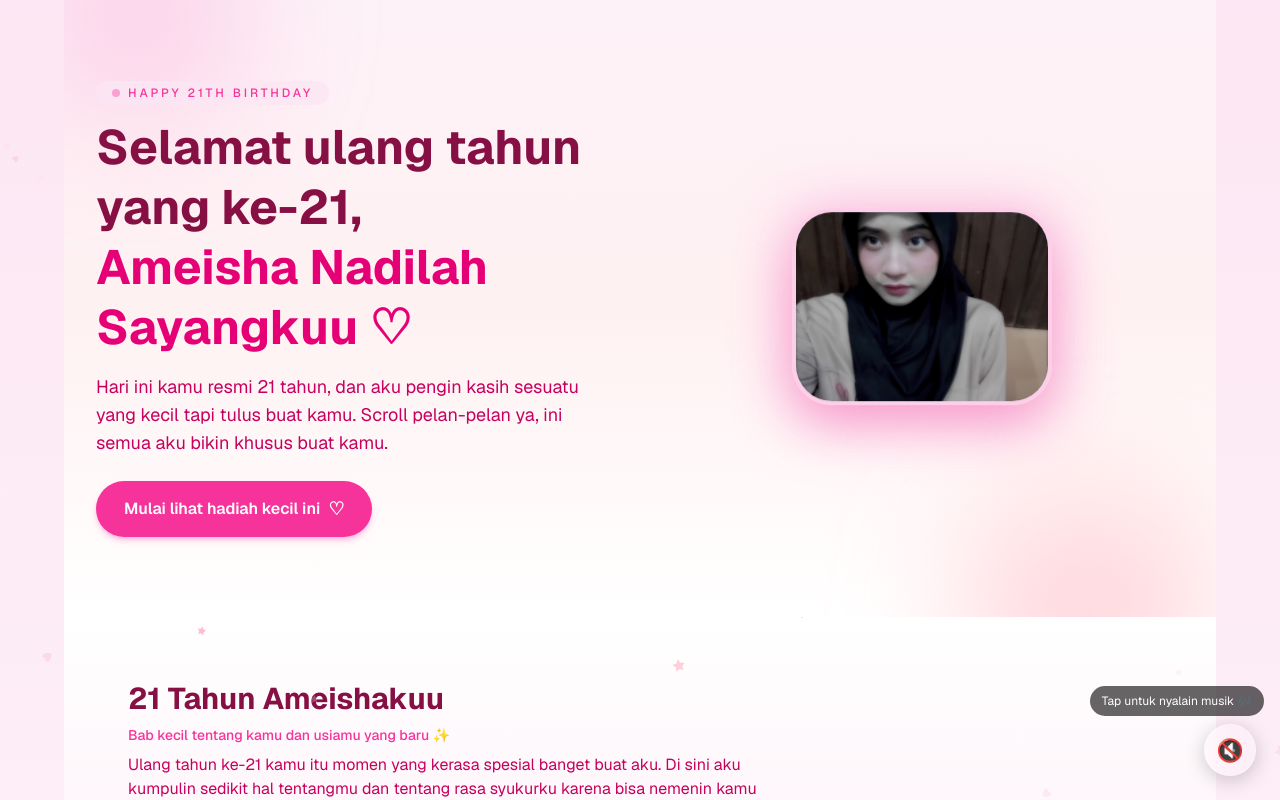
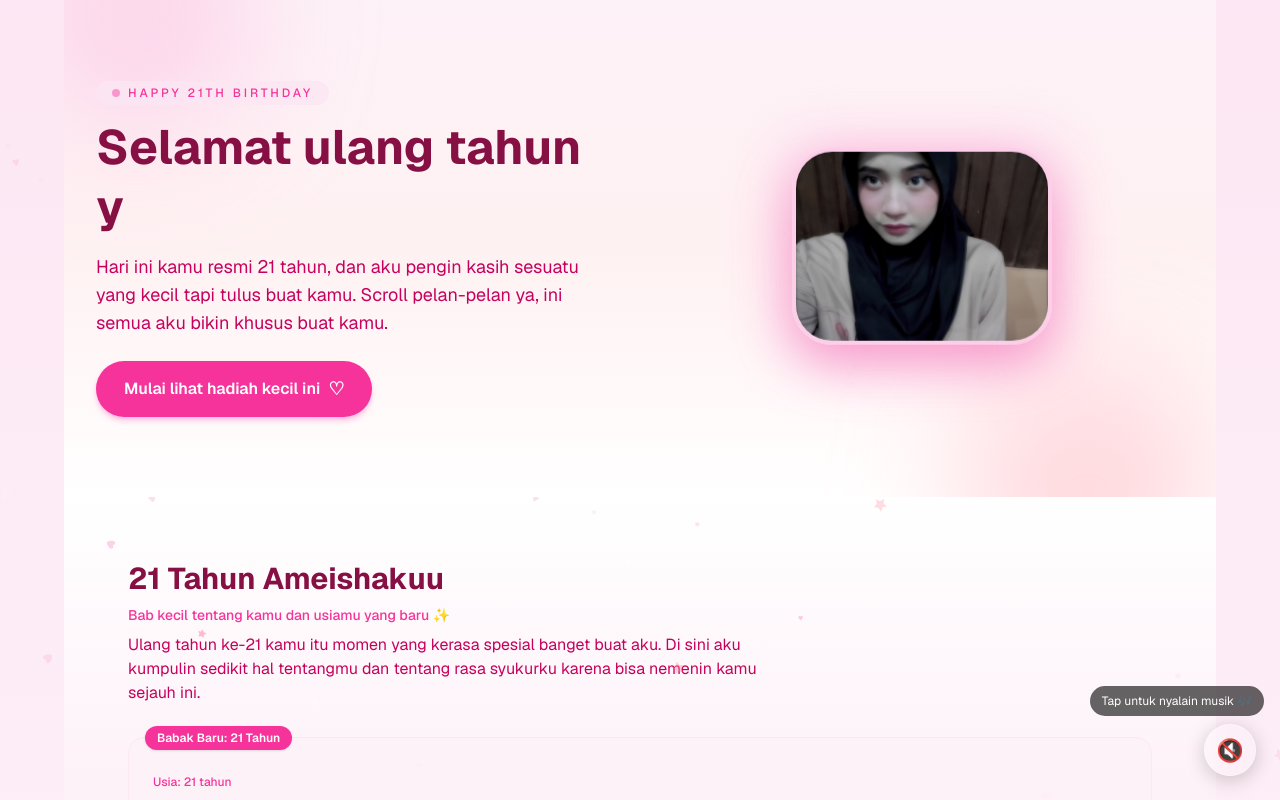
Before and after one commit to andiubai444-bot/harispesialkamu, a Next.js app: page / in a window 1280 px wide. Shown: the top 800 px of the page. Built offline with nearby package versions, Linux system fonts and the light colour scheme.

Commit message:
Update HeroSection.tsx

```diff
--- a/components/HeroSection/HeroSection.tsx
+++ b/components/HeroSection/HeroSection.tsx
@@ -5,24 +5,35 @@ import { useEffect, useState } from "react";
 const LINE1 = "Selamat ulang tahun yang ke-21,";
 const LINE2 = "Ameisha Nadilah Sayangkuu ♡";
 
+// Delay sesuai durasi IntroScreen (sekitar 5.5 detik)
+const TYPING_DELAY = 5500;
+
 export default function HeroSection() {
+  const [started, setStarted] = useState(false);
   const [text1, setText1] = useState("");
   const [text2, setText2] = useState("");
   const [line1Done, setLine1Done] = useState(false);
   const [cursor1, setCursor1] = useState(true);
   const [cursor2, setCursor2] = useState(true);
 
+  // Tunggu IntroScreen selesai dulu baru mulai typing
+  useEffect(() => {
+    const t = setTimeout(() => setStarted(true), TYPING_DELAY);
+    return () => clearTimeout(t);
+  }, []);
+
   // Typing baris pertama
   useEffect(() => {
+    if (!started) return;
     if (text1.length < LINE1.length) {
       const t = setTimeout(() => setText1(LINE1.slice(0, text1.length + 1)), 55);
       return () => clearTimeout(t);
     } else {
       setLine1Done(true);
     }
-  }, [text1]);
+  }, [started, text1]);
 
-  // Typing baris kedua (mulai setelah baris 1 selesai)
+  // Typing baris kedua
   useEffect(() => {
     if (!line1Done) return;
     if (text2.length < LINE2.length) {
@@ -63,7 +74,7 @@ export default function HeroSection() {
           {/* Judul dengan efek typing */}
           <h1 className="text-4xl sm:text-5xl font-bold text-pink-900 mb-4 leading-tight min-h-[7rem] sm:min-h-[6rem]">
             {text1}
-            {!line1Done && (
+            {started && !line1Done && (
               <span style={{ opacity: cursor1 ? 1 : 0, transition: "opacity 0.1s" }}>|</span>
             )}
             {line1Done && (
```
